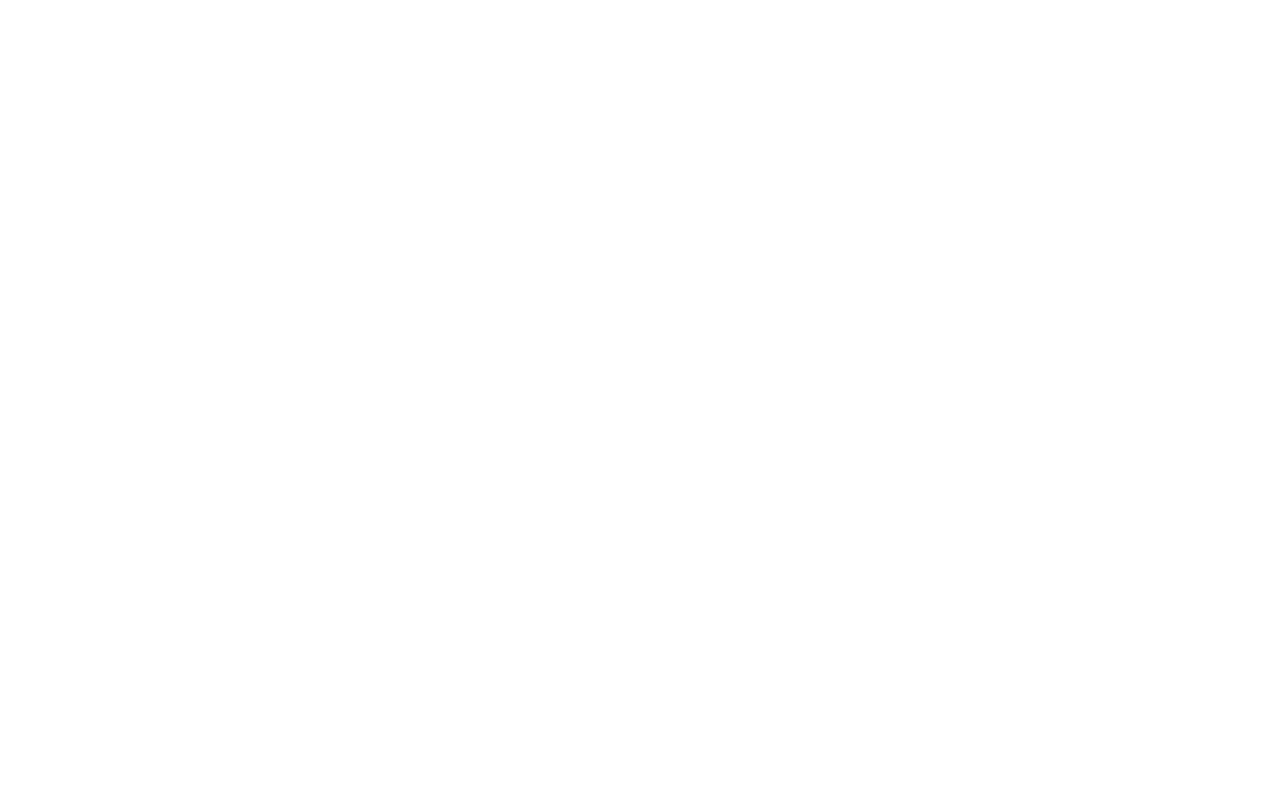
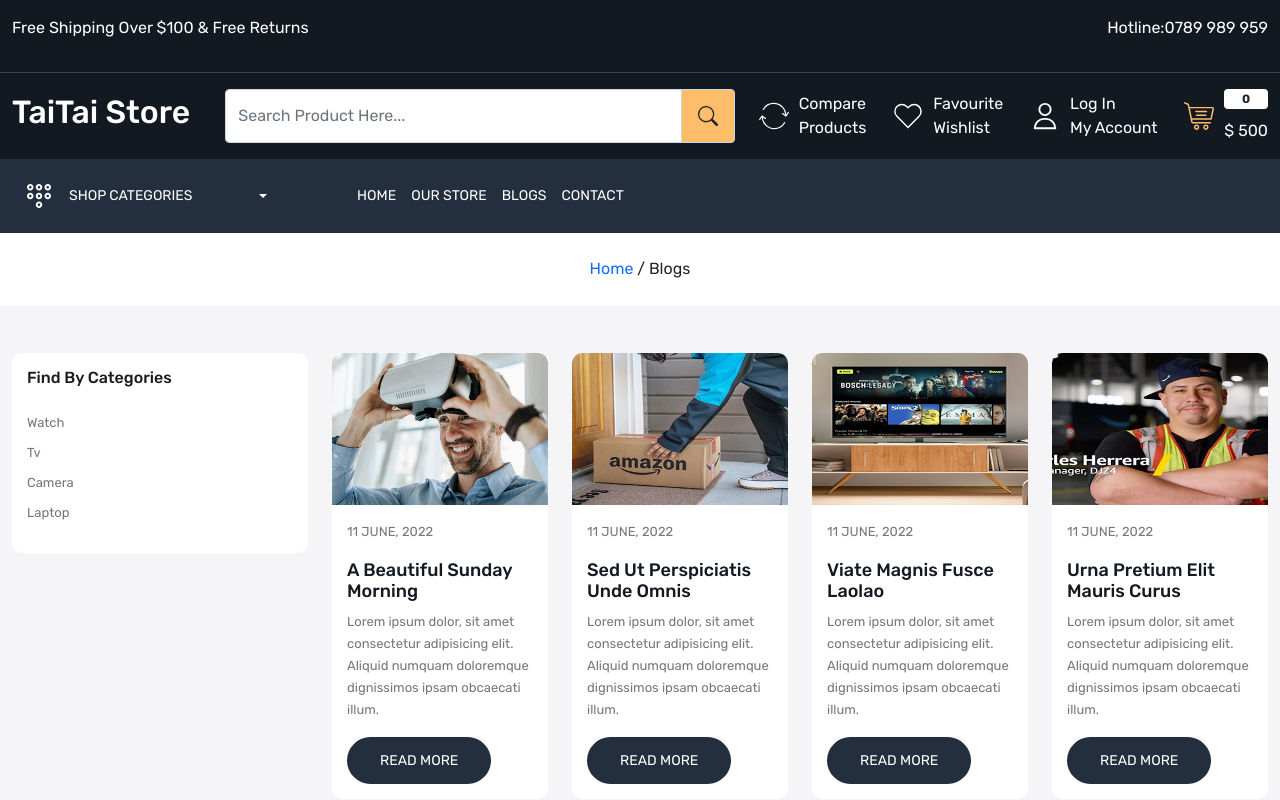
Before and after one commit to taitai120/react-ecommerceapp, a React (Create React App) app: page /blogs in a window 1280 px wide. Before the commit this address had no page. Shown: the top 800 px of the page. Built offline with nearby package versions, Linux system fonts and the light colour scheme.

Commit message:
fifth commit at home

```diff
--- a/src/App.js
+++ b/src/App.js
@@ -7,6 +7,7 @@
 import AboutPage from "./pages/AboutPage/AboutPage";
 import ContactPage from "./pages/ContactPage/ContactPage";
 import OurStorePage from "./pages/OurStorePage/OurStorePage";
+import BlogPage from "./pages/BlogPage/BlogPage";
 
 function App() {
     return (
@@ -19,6 +20,7 @@
                         <Route path="/about" element={<AboutPage />} />
                         <Route path="/contact" element={<ContactPage />} />
                         <Route path="/store" element={<OurStorePage />} />
+                        <Route path="/blogs" element={<BlogPage />} />
                     </Route>
                 </Routes>
             </BrowserRouter>
--- a/src/components/ProductList/ProductCard/ProductCard.jsx
+++ b/src/components/ProductList/ProductCard/ProductCard.jsx
@@ -24,10 +24,10 @@
     return (
         <div
             className={`${
-                location.pathname === "/store" ? `col-${grid}` : "col-3"
+                location.pathname === "/store" ? `gr-${grid}` : "col-3"
             }`}
         >
-            <Link className="product-card position-relative randomProduct d-block">
+            <Link className="product-card position-relative randomProduct">
                 {!isRandom && (
                     <div className="wishlist-icon position-absolute">
                         <img src="images/wish.svg" alt="wishlist" />
@@ -52,6 +52,16 @@
                             edit={true}
                         />
                     ) : null}
+                    <p
+                        className={`description ${
+                            grid === 12 ? "d-block" : "d-none"
+                        }`}
+                    >
+                        Lorem ipsum dolor sit amet consectetur, adipisicing
+                        elit. Et, delectus. Eum recusandae alias vel! Possimus,
+                        ea consequuntur. Quis, quia alias fuga aliquam error,
+                        iusto labore, qui doloribus itaque quasi eligendi!
+                    </p>
                     <p className="price">${price}</p>
                 </div>
                 {!isRandom && (
--- a/src/components/ProductList/ProductCard/ProductCard.scss
+++ b/src/components/ProductList/ProductCard/ProductCard.scss
@@ -1,8 +1,25 @@
+.gr-12 {
+    width: 100%
+}
+
+.gr-6 {
+    width: 49%;
+}
+
+.gr-4 {
+    width: 32%;
+}
+
+.gr-3 {
+    width: 24%;
+}
+
 .product-card {
     background: white;
     border-radius: 10px;
     padding: 15px;
     overflow: hidden;
+    width: 100%;
 
     &:hover .action-bar {
         right: 15px;
@@ -42,6 +59,12 @@
             color: var(--color-black-2);
         }
 
+        p.description {
+            font-size: 13px;
+            color: var(--color-gray-3);
+            margin-right: 25px;
+        }
+
         p.price {
             font-size: 16px;
             color: var(--color-black-2);
@@ -52,6 +75,44 @@
         top: 15%;
         right: -10%;
         transition: 0.3s;
+    }
+}
+
+.gr-4 {
+    .product-card {
+        .product-image {
+            width: 100%;
+
+            img {
+                margin: auto;
+            }
+
+            .product-image img:nth-child(1) {
+                display: block;
+            }
+        }
+    }
+}
+
+.gr-6 {
+    .product-image img {
+        margin: auto;
+    }
+}
+
+.gr-12 {
+    .product-card {
+        display: flex;
+        gap: 20px;
+        height: fit-content;
+
+        .product-image img {
+            height: auto;
+        }
+
+        .action-bar {
+            top: 20%;
+        }
     }
 }
 
--- /dev/null
+++ b/src/pages/BlogPage/BlogPage.jsx
@@ -0,0 +1,40 @@
+import React from "react";
+import "./BlogPage.scss";
+import Breadcrumb from "../../components/Breadcrumb/Breadcrumb";
+import Meta from "../../components/Meta/Meta";
+import BlogList from "../../components/BlogList/BlogList";
+
+const BlogPage = () => {
+    return (
+        <>
+            <Meta title={"Blogs"} />
+            <Breadcrumb title="Blogs" />
+            <div className="blog-wrapper home-wrapper-2 py-5">
+                <div className="container-xxl">
+                    <div className="row">
+                        <div className="col-3">
+                            <div className="filter-card mb-3">
+                                <h3 className="filter-title">
+                                    Find By Categories
+                                </h3>
+                                <ul className="ps-0">
+                                    <li>Watch</li>
+                                    <li>Tv</li>
+                                    <li>Camera</li>
+                                    <li>Laptop</li>
+                                </ul>
+                            </div>
+                        </div>
+                        <div className="col-9">
+                            <div className="row">
+                                <BlogList />
+                            </div>
+                        </div>
+                    </div>
+                </div>
+            </div>
+        </>
+    );
+};
+
+export default BlogPage;
--- a/src/pages/HomePage/HomePage.jsx
+++ b/src/pages/HomePage/HomePage.jsx
@@ -343,7 +343,9 @@
                                 Our Lastest Blogs
                             </h3>
                         </div>
-                        <BlogList />
+                        <div className="row">
+                            <BlogList />
+                        </div>
                     </div>
                 </div>
             </section>
--- a/src/pages/OurStorePage/OurStorePage.jsx
+++ b/src/pages/OurStorePage/OurStorePage.jsx
@@ -315,7 +315,7 @@
                                 </div>
                             </div>
                             <div className="products-list py-5">
-                                <div className="row">
+                                <div className="d-flex gap-10 flex-wrap">
                                     <ProductList grid={grid} />
                                 </div>
                             </div>
--- a/src/pages/OurStorePage/OurStorePage.scss
+++ b/src/pages/OurStorePage/OurStorePage.scss
@@ -75,6 +75,7 @@
             border-radius: 8px;
             background: var(--color-silver-3);
             padding: 8px;
+            cursor: pointer;
         }
     }
 }
```
Also changed, not shown: src/pages/BlogPage/BlogPage.scss (added).
